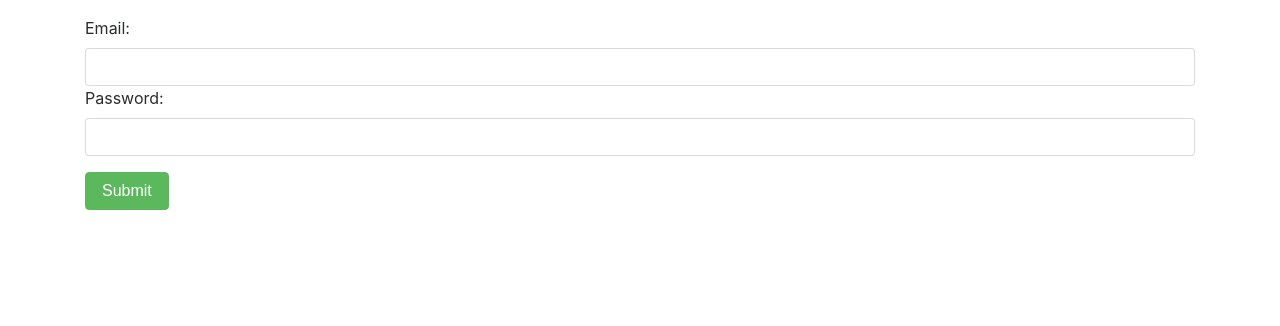
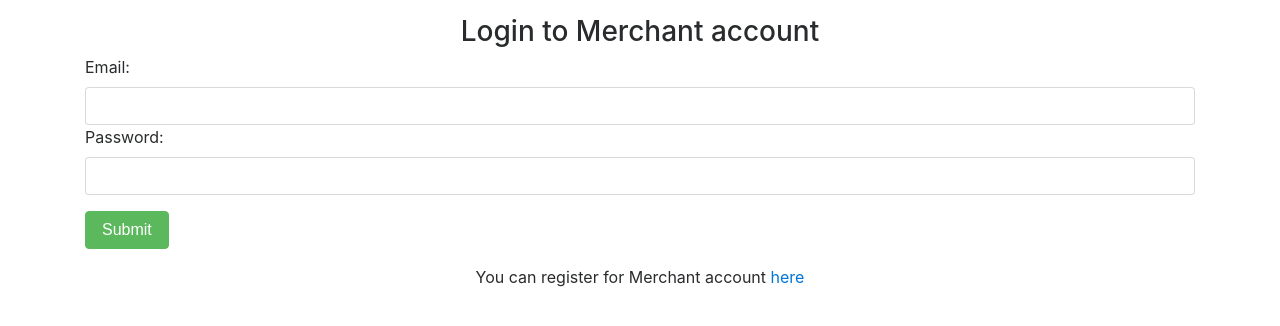
Before and after one commit to inno-asiimwe/ecommerce-1.11, a Django app: page /merchant/login in a window 1280 px wide. Shown: the part 57-383 px from the top of the page. Run offline with Django 3.2, Linux system fonts and the light colour scheme; some libraries are stand-ins or nearby versions.

Commit message:
[Chore #154535044]Refactor login and register template.

```diff
--- a/accounts/templates/accounts/login.html
+++ b/accounts/templates/accounts/login.html
@@ -1,9 +1,21 @@
 {% extends "base.html" %}
 {% block content %}
+{% url 'merch_login' as merchant_login_url %}
+{% url 'merch_register' as merchant_register_url %}
+{% if request.path == merchant_login_url %}
+    <h3 class="text-center">Login to Merchant account</h3>
+{% else %}
+    <h3 class="text-center">Login to Buyer account</h3>
+{% endif %}
 <form method='POST'> {% csrf_token %}
     <div class="form-group">
         {{ form }}
     </div>
     <button class="btn btn-success" type='submit'>Submit</button>
 </form>
+{% if request.path == merchant_login_url %}
+<div class="my-3 text-center">
+    <p>You can register for Merchant account <a href="{{merchant_register_url}}">here</a></p>
+</div>
+{% endif %}
 {% endblock %}
```
Also changed, not shown: accounts/templates/accounts/register.html (+6 -1 lines).
